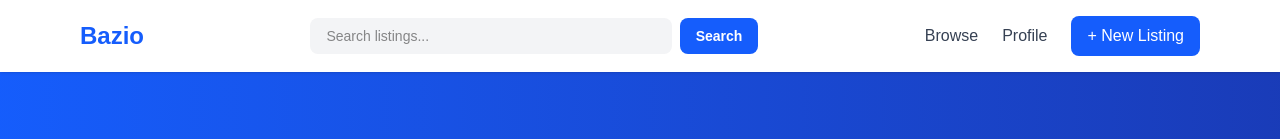
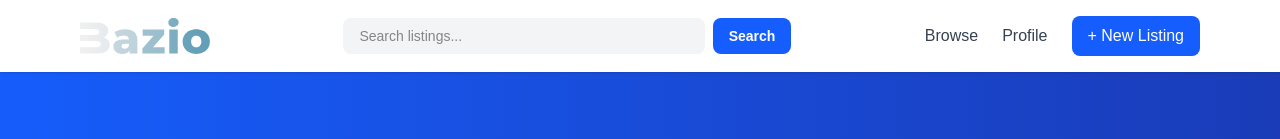
Before and after one commit to zunk0/bazio, a Next.js app: page / in a window 1280 px wide. Shown: the top 139 px of the page. Built offline with nearby package versions, Linux system fonts and the light colour scheme; no server answers; the database is empty.

Commit message:
error fix

```diff
--- a/library/db.js
+++ b/library/db.js
@@ -30,7 +30,7 @@ export const createConnection = async () => {
     }
     return connection;
   } catch (err) {
-    console.error("Connection failed:");
+    console.log("Connection failed:");
     throw err;
   }
 };
--- a/src/components/ListingsGrid.jsx
+++ b/src/components/ListingsGrid.jsx
@@ -127,7 +127,7 @@ try {
     `);
     rows = result;
   } catch (error) {
-    console.error("DB error, using mock data:");
+    console.log("DB error, using mock data:");
     rows = mockListings;
   }
 
--- a/src/components/Navigation.jsx
+++ b/src/components/Navigation.jsx
@@ -1,4 +1,5 @@
 import Link from "next/link";
+import Image from "next/image";
 
 export default function Navigation() {
   return (
@@ -6,7 +7,14 @@ export default function Navigation() {
       <div className="max-w-6xl mx-auto px-4 py-4 flex items-center justify-between">
         {/* Logo */}
         <Link href="/" className="flex items-center gap-2">
-          <span className="text-2xl font-bold text-blue-600">Bazio</span>
+          <span className="text-2xl font-bold text-blue-600">
+            <Image
+              src="/bazio.svg"
+              alt="Bazio"
+              width={130}
+              height={40}
+            />
+          </span>
         </Link>
 
         {/* Search Box */}
```
Also changed, not shown: public/bazio.svg (added).
